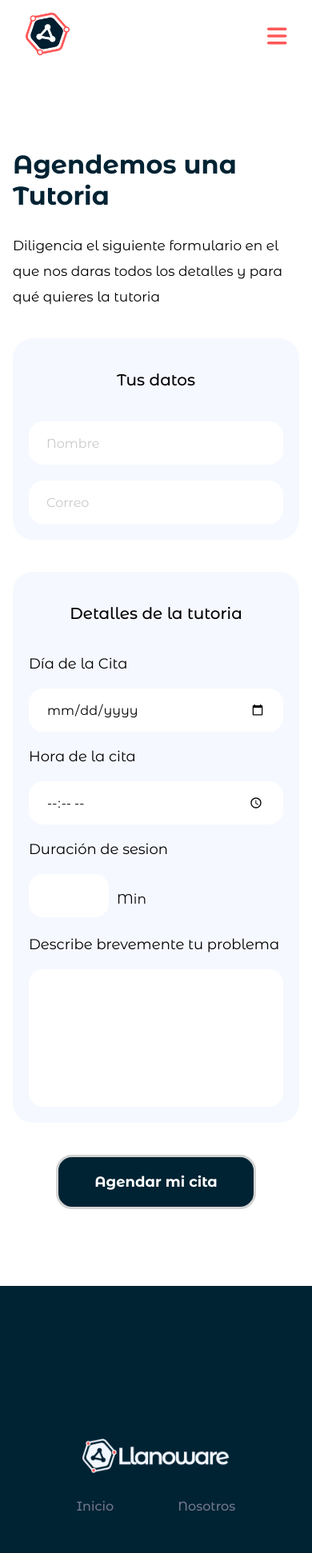
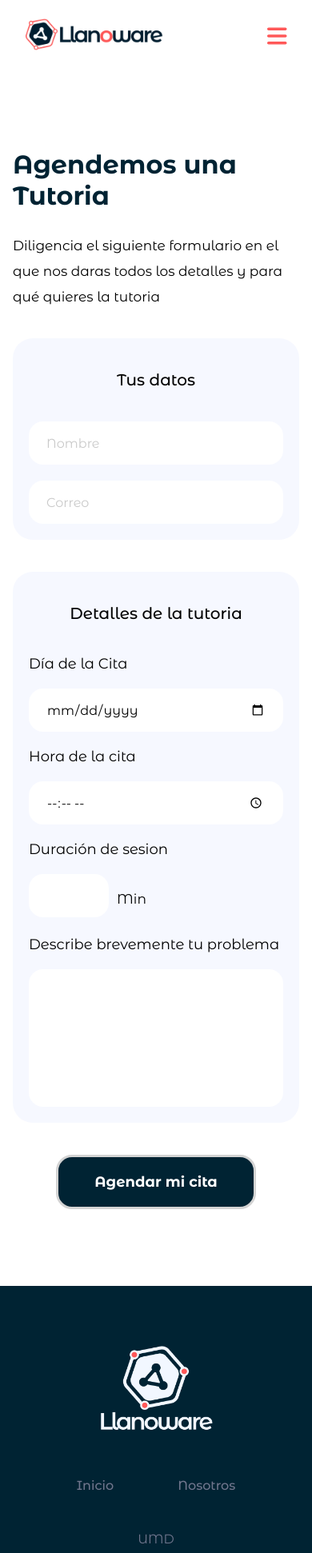
Before and after one commit to 80asv/llanoware, a React (Create React App) app: page /agendar in a window 390 px wide. Shown: the part 40-1982 px from the top of the page at 80% size. Built offline with nearby package versions, Linux system fonts and the light colour scheme.

Commit message:
footer and header refactor

```diff
--- a/src/App.js
+++ b/src/App.js
@@ -6,12 +6,13 @@ import Nosotros from "./pages/Nosotros";
 import Footer from "./components/Footer/Footer";
 import MenuDesplegable from "./components/MenuDesplegable/MenuDesplegable";
 import MenuContextProvider from "./context/MenuContext";
-import { MenuContext } from './context/MenuContext';
+import LogoContextProvider from "./context/LogoContext";
 
 
 function App() {
 	return (
 		<MenuContextProvider>
+			<LogoContextProvider>
 				<Router>
 					<MenuDesplegable/>
 					<Header/>
@@ -22,6 +23,7 @@ function App() {
 					</Routes>
 					<Footer/>
 				</Router>
+			</LogoContextProvider>
 		</MenuContextProvider>
 	);
 }
--- a/src/components/BtnAgendar/BtnAgendar.js
+++ b/src/components/BtnAgendar/BtnAgendar.js
@@ -14,6 +14,7 @@ const BtnAgendar = () => {
 		border-radius: 10px;
 		max-width: 167px;
 		text-decoration: none;
+		text-align: center;
 		border: 3px solid #D3D3D3;
 		transition: all .1s ease-in-out;
 
@@ -22,7 +23,7 @@ const BtnAgendar = () => {
 		}
 	`;
 
-	return <LinkAgendar to="/agendar">Agendar una cita</LinkAgendar>
+	return <LinkAgendar to="/agendar">Agendar turoria</LinkAgendar>
 
 }
 
--- /dev/null
+++ b/src/components/BtnAgendar/BtnAgendarResponsive.js
@@ -0,0 +1,29 @@
+import React from 'react'
+import { Link } from 'react-router-dom';
+import styled from 'styled-components';
+
+const BtnAgendarResponsive = ({ handleClick }) => {
+
+	const LinkAgendarResponsive = styled(Link)`
+		color: white;
+		font-weight: 700;
+		font-size: 16px;
+		font-family: 'Montserrat Alternates', sans-serif;
+		padding: 14px;
+		background-color: #002333;
+		border-radius: 10px;
+		max-width: 167px;
+		text-decoration: none;
+		border: 3px solid #D3D3D3;
+		transition: all .1s ease-in-out;
+
+		&:hover{
+			background-color: #FF5858;
+		}
+	`;
+
+	return <LinkAgendarResponsive onClick={handleClick} to="/agendar">Agendar turoria</LinkAgendarResponsive>
+
+}
+
+export default BtnAgendarResponsive
--- a/src/components/Card/Card.js
+++ b/src/components/Card/Card.js
@@ -34,6 +34,11 @@ export const Card = ({titulo, urlImg, descripcion, transicion }) => {
         box-shadow: rgba(100, 100, 111, 0.2) 0px 7px 29px 0px;
         flex-grow: 1;
         border-bottom: 5px solid #c2c2cb;
+
+        @media screen and (max-width: 660px){
+            max-width: none;
+            width: 100%;
+        }
     `;
 
 
--- a/src/components/Footer/Footer.css
+++ b/src/components/Footer/Footer.css
@@ -1,5 +1,4 @@
 footer{
-    height: 30vh;
     bottom: 0;
     background-color: #002333;
     color: #70768d;
@@ -60,19 +59,19 @@ footer .links > *:hover,
 .sub-footer p:hover{
     color: white;
 }
-footer img.logo{
-    height: 25%;
+footer img.logo-footer-large{
+    height: 4.5rem;
 }
 
 @media screen and (max-width: 660px) {
 
     footer{
         padding:  4rem 4rem 3rem 4rem;
-        height: 50vh;
+        min-height: 50vh;
     }
 
-    footer img.logo{
-        height: 10%;
+    footer img.logo-footer{
+        height: 9rem;
     }
 
     footer .container{
--- a/src/components/Footer/Footer.js
+++ b/src/components/Footer/Footer.js
@@ -1,18 +1,25 @@
 
-import React from 'react'
-import './Footer.css'
+import React, { useContext } from 'react'
+import { LogoContext } from '../../context/LogoContext';
 import { NavLink } from 'react-router-dom'
 import { FontAwesomeIcon } from '@fortawesome/react-fontawesome'
 import { faInstagram, faGithub, faTwitter } from '@fortawesome/free-brands-svg-icons';
+import './Footer.css'
+
 
 
 
 
 const Footer = () => {
+
+	let logoCtx = useContext(LogoContext);
+
 	return (
 		<footer>
 			<div className='container'>
-				<img className='logo' src="./assets/LlanoWareInvert.png" alt="" />
+				{
+					logoCtx.isSmall ? <img className='logo-footer' src="./assets/LlanoWare-soloInvert.png" alt="Llanoware" /> : <img className='logo-footer-large' src="./assets/LlanoWareInvert.png" alt="Llanoware" />
+				}
 				<div className='links'>
 					<NavLink end activeclassname="active" to="/">Inicio</NavLink>
 					<NavLink end activeclassname="active" to="/nosotros">Nosotros</NavLink>
--- a/src/components/Header/Header.css
+++ b/src/components/Header/Header.css
@@ -1,5 +1,5 @@
 header img {
-    height: auto;
+    height: 60px;
     cursor: pointer;
 }
 
@@ -44,4 +44,7 @@ nav{
     .btn-open{
         display: block;
     }
+    header img {
+        height: 40px;
+    }
 }
--- a/src/components/Header/Header.js
+++ b/src/components/Header/Header.js
@@ -1,5 +1,6 @@
 import React, { useEffect, useContext, useState } from 'react'
 import { MenuContext } from '../../context/MenuContext';
+import { LogoContext } from '../../context/LogoContext';
 import { NavLink } from 'react-router-dom'
 import BtnAgendar from '../BtnAgendar/BtnAgendar'
 import './Header.css';
@@ -11,40 +12,42 @@ import { faBars } from '@fortawesome/free-solid-svg-icons';
 
 
 const Header = () => {
-	const [ancho] = useState(window.innerWidth);
-	const [isSmall, setIsSmall] = useState(true);
+	// const [ancho] = useState(window.innerWidth);
+	// const [isSmall, setIsSmall] = useState(true);
 	const estadoMenu = useContext(MenuContext);
+	const logoCtx = useContext(LogoContext)
 
-	const handleResize = () => {
-		if(window.innerWidth <= 660){
-			setIsSmall(true);
-		} else {
-			setIsSmall(false);
-		}
-	}
+	// const handleResize = () => {
+	// 	if(window.innerWidth <= 660){
+	// 		setIsSmall(true);
+	// 	} else {
+	// 		setIsSmall(false);
+	// 	}
+	// }
 	const Links = styled(NavLink)`
 		font-weight: 700;
 		text-decoration: none;
 		font-size: 18px;
 	`;
-	useEffect(() => {
-		window.addEventListener("resize", handleResize)
-		return () => {
-		window.removeEventListener("resize", handleResize)
-		}
-	}, [ancho])
+	// useEffect(() => {
+	// 	window.addEventListener("resize", handleResize)
+	// 	return () => {
+	// 	window.removeEventListener("resize", handleResize)
+	// 	}
+	// }, [ancho]);
 
 	const handleClick = () => {
 		estadoMenu.setMenu(!estadoMenu.menu);
 	}
 
+	console.log(logoCtx)
+	console.log(logoCtx.isSmall)
+
 	return (
 		<header className='header'>
 			<nav className='nav'>
 				<Links end to="/" className="links">
-					{
-						isSmall ? <img className='Llanoware-small' src="./assets/LLanoWare-solo.png" alt="llano" /> : <img className='Llanoware-large' src="./assets/LLanoWare.png" alt="llano" />
-					}
+				<img className='Llanoware-large' src="./assets/LLanoWare.png" alt="llano" />
 				</Links>
 				<div className="items">
 					<Links end activeclassname="active" to="/">Inicio</Links>
--- a/src/components/MenuDesplegable/MenuDesplegable.js
+++ b/src/components/MenuDesplegable/MenuDesplegable.js
@@ -1,17 +1,23 @@
-import React, { useContext, useRef } from 'react'
+import React, { useContext } from 'react'
 import { MenuContext } from '../../context/MenuContext';
 import { NavLink } from 'react-router-dom';
 import './MenuDesplegable.css'
 import { FontAwesomeIcon } from '@fortawesome/react-fontawesome';
 import { faXmark } from '@fortawesome/free-solid-svg-icons';
+import BtnAgendarResponsive from '../BtnAgendar/BtnAgendarResponsive';
+import styled from 'styled-components';
 
 
 const MenuDesplegable = () => {
     let estadoMenu = useContext(MenuContext);
-
     const handleClick = () => {
         estadoMenu.setMenu(!estadoMenu.menu);
     }
+    const Links = styled(NavLink)`
+		font-weight: 700;
+		text-decoration: none;
+		font-size: 18px;
+	`;
 
     return (
         <div>
@@ -19,9 +25,9 @@ const MenuDesplegable = () => {
             <div className={`menu ${estadoMenu.menu ? 'open' : 'close'}`}>
                 <div className='btn-close' onClick={handleClick}><FontAwesomeIcon icon={faXmark}/></div>
                 <div className='enlaces'>
-                    <NavLink className="enlace" end activeclassname="active" to="/" onClick={handleClick}>Inicio</NavLink>
-                    <NavLink className="enlace" end activeclassname="active" to="/nosotros" onClick={handleClick}>Nosotros</NavLink>
-                    <NavLink className="enlace" end activeclassname="active" to="/agendar" onClick={handleClick}>Agenda una tutoria</NavLink>
+                    <Links className="enlace" end activeclassname="active" to="/" onClick={handleClick}>Inicio</Links>
+                    <Links className="enlace" end activeclassname="active" to="/nosotros" onClick={handleClick}>Nosotros</Links>
+                    <BtnAgendarResponsive handleClick={handleClick}/>
                 </div>
             </div>
         </div>
--- /dev/null
+++ b/src/context/LogoContext.js
@@ -0,0 +1,42 @@
+import React, { useState, useEffect } from 'react'
+
+// exportamos el contexto
+export const LogoContext = React.createContext({});
+
+// exportamos el provedor que da el contexto
+export default function LogoContextProvider({ children }){
+
+    // estas son las variables que seran compartidas 'globalmente'
+    const [ancho] = useState(window.innerWidth);
+    const [isSmall, setIsSmall] = useState(true);
+
+    const handleResize = () => {
+		if(window.innerWidth <= 660){
+			setIsSmall(true);
+		} else {
+			setIsSmall(false);
+		}
+	}
+
+    useEffect(() => {
+        handleResize()
+        window.addEventListener("resize", handleResize)
+		return () => {
+            window.removeEventListener("DOMContentLoaded", handleResize)
+		}
+	}, [ancho]);
+
+
+    return(
+        // en el atributo value se ingresan todas las variables que quieren que sean compartidas
+        <LogoContext.Provider value={{
+            ancho,
+            handleResize,
+            isSmall,
+            setIsSmall
+        }}>
+            {/* aqui ira nuestra app completa que usará todo el contexto */}
+            {children}
+        </LogoContext.Provider>
+    )
+}
```
Also changed, not shown: public/assets/LlanoWare-soloInvert.png (added), public/assets/LlanoWare.png. Lines whose indentation alone changed are shown as unchanged.
